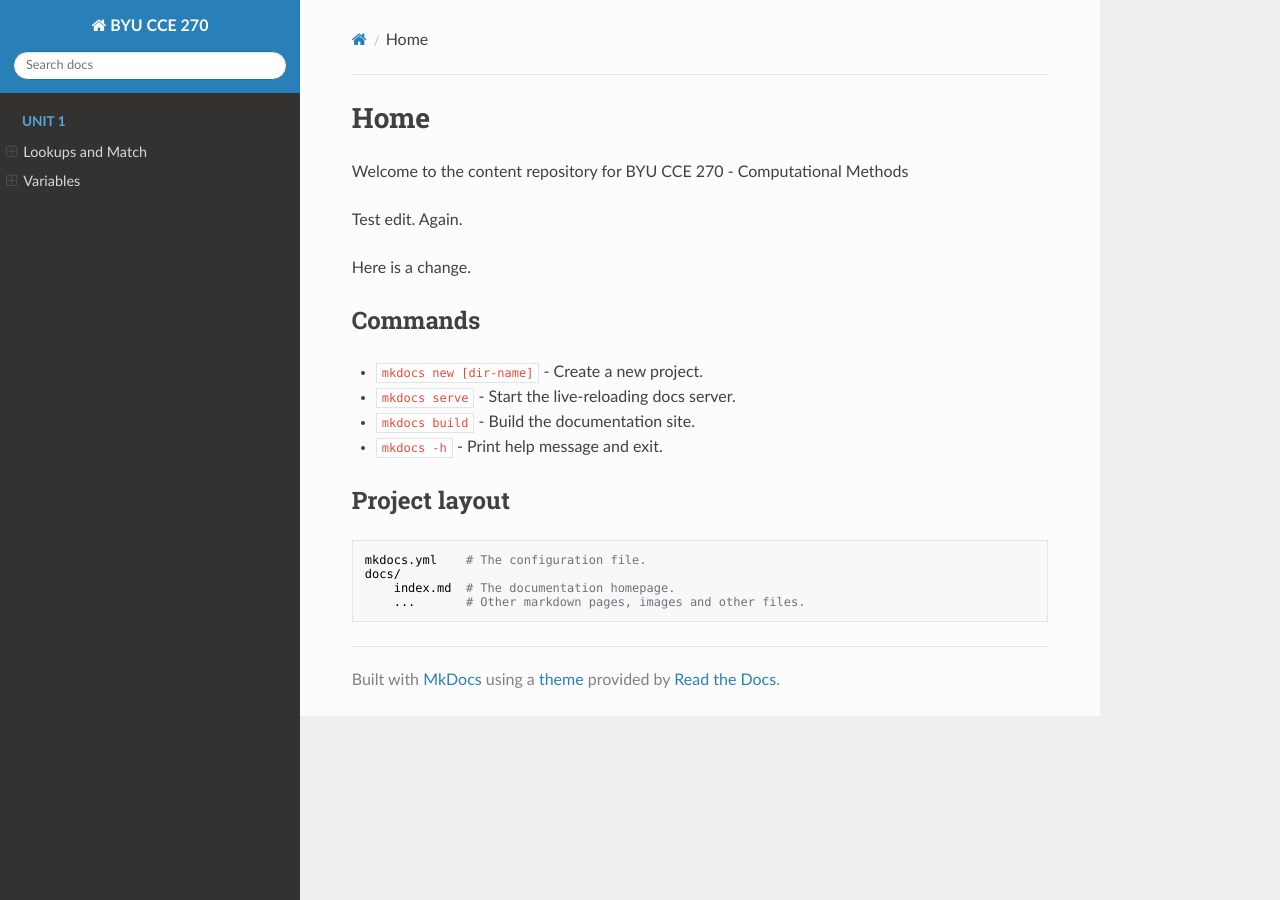
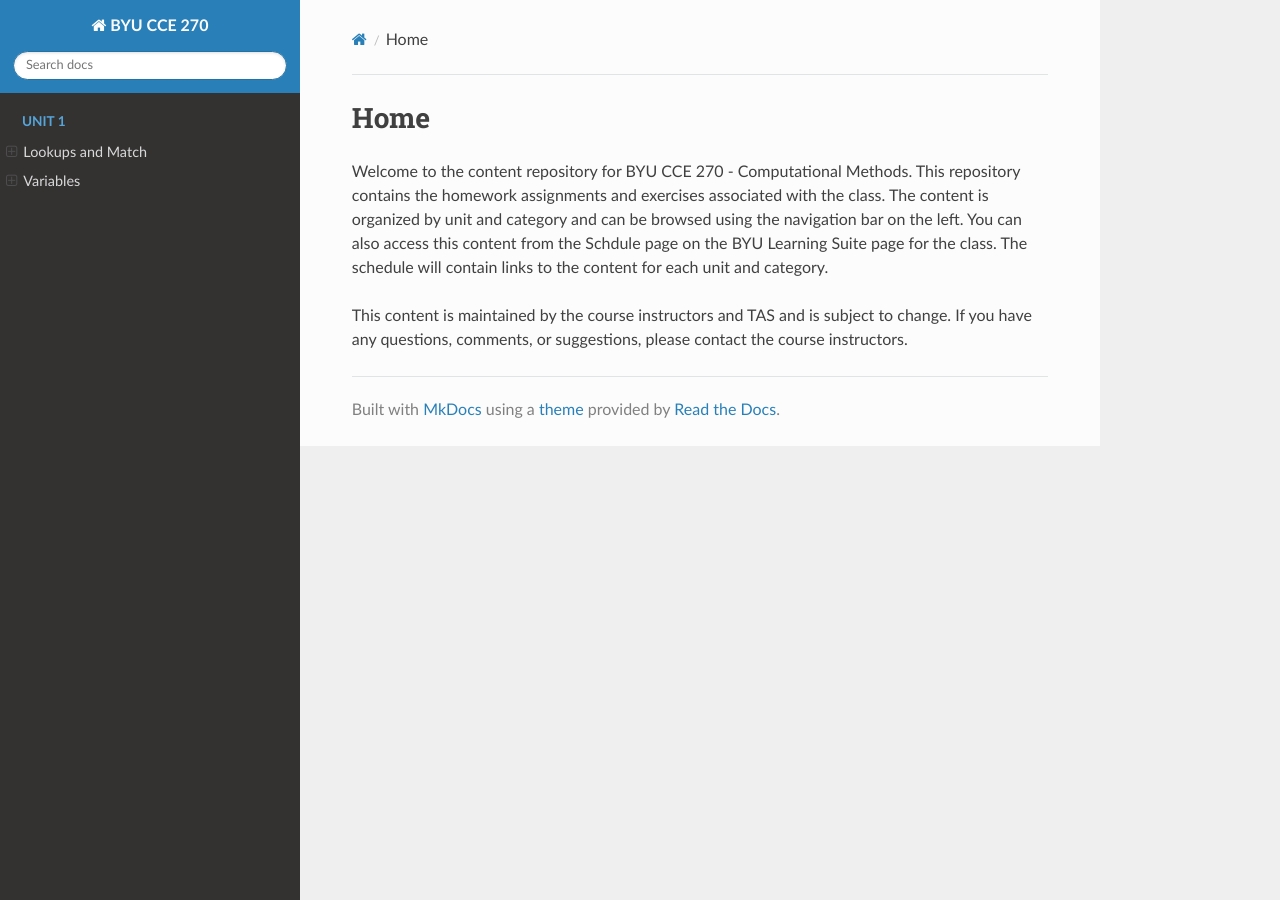
Before and after one commit to tylerpiercy/content, an MkDocs documentation site: the page built from docs/index.md, in a window 1280 px wide. Built offline with MkDocs 1.6.1, drawn with Linux system fonts in a browser that asks for light colours; nearby versions of some CDN libraries.

Commit message:
Updated text.

```diff
--- a/docs/index.md
+++ b/docs/index.md
@@ -1,21 +1,9 @@
 # Home
 
-Welcome to the content repository for BYU CCE 270 - Computational Methods
+Welcome to the content repository for BYU CCE 270 - Computational Methods. This repository contains the homework
+assignments and exercises associated with the class. The content is organized by unit and category and can be
+browsed using the navigation bar on the left. You can also access this content from the Schdule page on the BYU
+Learning Suite page for the class. The schedule will contain links to the content for each unit and category.
 
-Test edit. Again.
-
-Here is a change.
-
-## Commands
-
-* `mkdocs new [dir-name]` - Create a new project.
-* `mkdocs serve` - Start the live-reloading docs server.
-* `mkdocs build` - Build the documentation site.
-* `mkdocs -h` - Print help message and exit.
-
-## Project layout
-
-    mkdocs.yml    # The configuration file.
-    docs/
-        index.md  # The documentation homepage.
-        ...       # Other markdown pages, images and other files.
+This content is maintained by the course instructors and TAS and is subject to change. If you have any questions,
+comments, or suggestions, please contact the course instructors.
```
